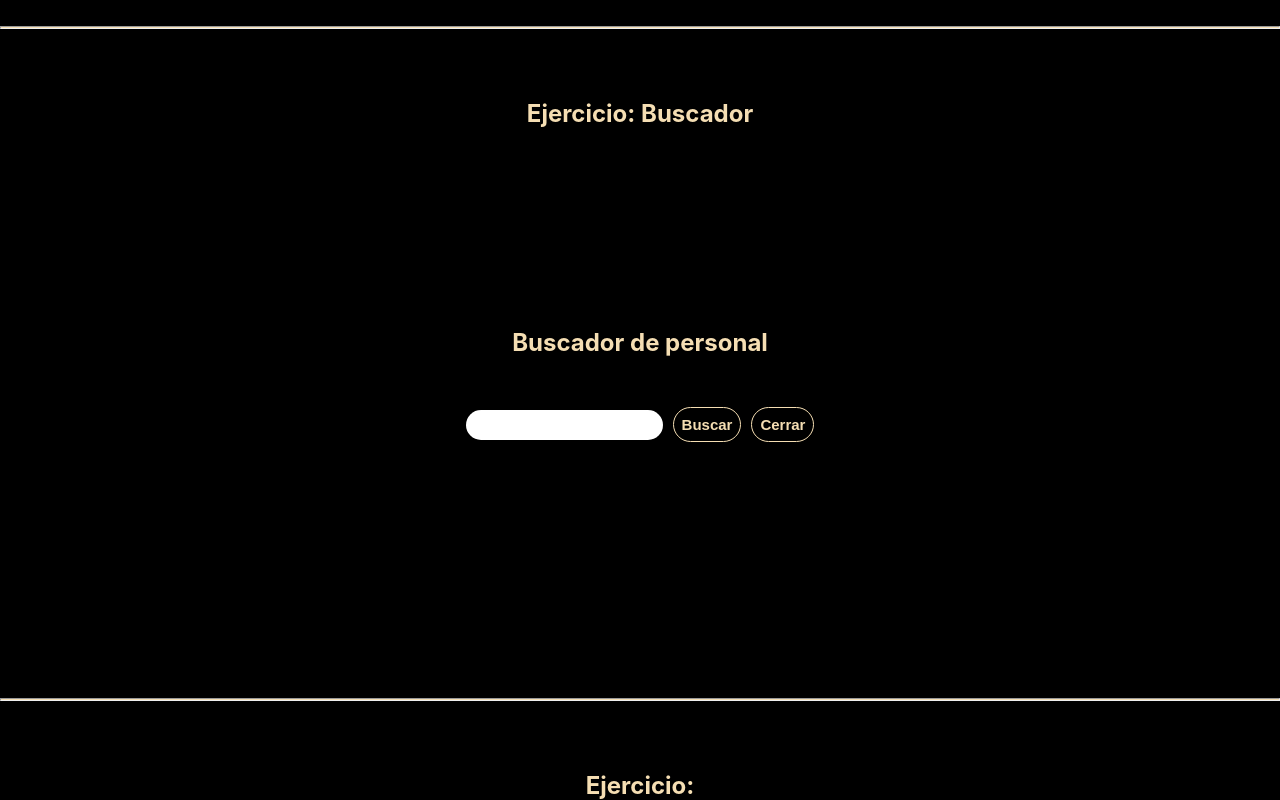
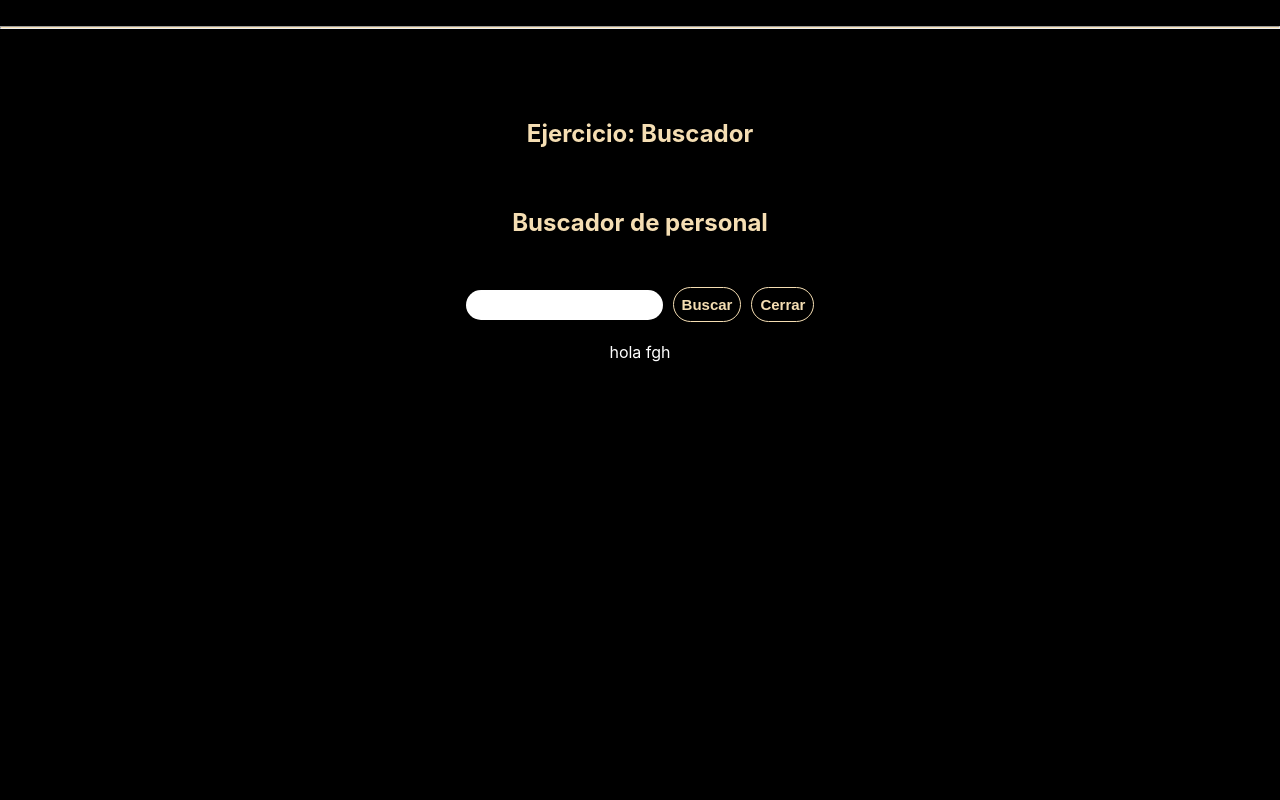
Before and after one commit to dafnemus/ReactDesdeCero, a React (Create React App) app in the folder login-udemy/: page / in a window 1280 px wide. Shown: the part 413-1213 px from the top of the page. After the commit the page ends 1081 px from the top, so only its background shows below. Built offline with nearby package versions, Linux system fonts and the light colour scheme.

Commit message:
fix styles and refactor

```diff
--- a/login-udemy/src/App.css
+++ b/login-udemy/src/App.css
@@ -1,8 +1,8 @@
 .App {
   background-color: black;
-  height: 100vh;
   text-align: center;
-  width: 100vw;
+  display: flex;
+  flex-direction: column;
 }
 
 .divider {
--- a/login-udemy/src/App.js
+++ b/login-udemy/src/App.js
@@ -10,8 +10,6 @@ function App() {
       <hr className='divider' />
       <h2 className='title'>Ejercicio: Buscador</h2>
       <Search />
-      <hr className='divider' />
-      <h2 className='title'>Ejercicio: </h2>
     </div>
   );
 }
--- a/login-udemy/src/ejercicios/search/components/SearchBox/style.css
+++ b/login-udemy/src/ejercicios/search/components/SearchBox/style.css
@@ -3,8 +3,7 @@
   flex-direction: column;
   align-items: center;
   gap: 30px;
-  padding: 10px;
-  height: 20px;
+  padding: 20px;
   width: 100%;
 }
 
--- /dev/null
+++ b/login-udemy/src/ejercicios/search/components/SearchResults/index.js
@@ -0,0 +1,3 @@
+export default function SearchResults() {
+  return <div>hola fgh</div>
+}
--- a/login-udemy/src/ejercicios/search/index.js
+++ b/login-udemy/src/ejercicios/search/index.js
@@ -2,6 +2,7 @@ import { useState } from 'react';
 import SearchBox from './components/SearchBox';
 import data from '../../data/users.json';
 import './style.css';
+import SearchResults from './components/SearchResults';
 
 export default function Search() {
   const [isAtop, setIsAtTop] = useState(false);
@@ -32,6 +33,7 @@ export default function Search() {
         onSearch={handleSearchClick}
         onClose={handleCloseSearchClick}
       />
+      <SearchResults />
     </div>
   );
 }
--- a/login-udemy/src/ejercicios/search/style.css
+++ b/login-udemy/src/ejercicios/search/style.css
@@ -1,10 +1,10 @@
 .search {
   height: 500px;
-  position: relative;
+  color: #fff;
 }
 
 .searchCenter {
-  top: 150px;
+  top: 0px;
 }
 
 .searchTop {
```
